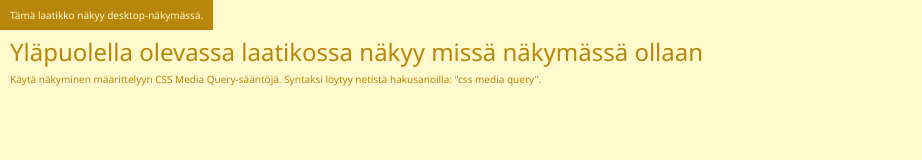
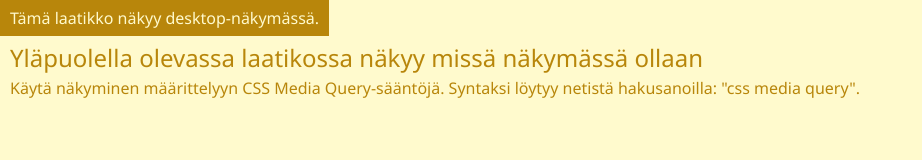
Before and after one commit to mariacedersten/06-media-query, a plain HTML site: page index.html in a window 1280 px wide. Shown: the whole page, without its empty margins (0-922 px from the left). Drawn offline with Linux system fonts and the light colour scheme.

Commit message:
Korjattu

```diff
--- a/layout.css
+++ b/layout.css
@@ -13,7 +13,7 @@ h1 {
   margin-block-end: 1rem;
 }
 p {
-  font-size: 1.6 rem;
+  font-size: 1.6rem;
 }
 h1 {
   font-size: 2.4rem;
```
